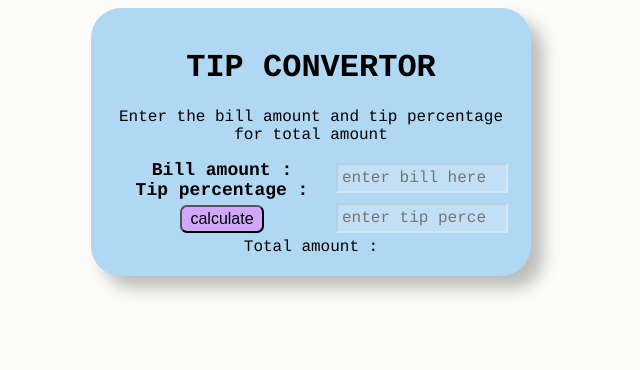
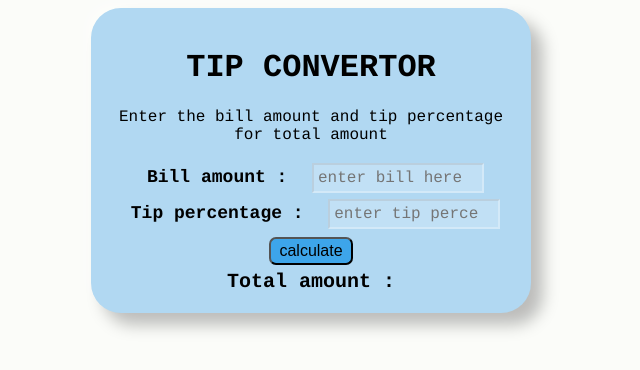
Before and after one commit to ananyachikkur-cs/My-mini-project, a plain HTML site: page index.html in a window 1280 px wide. Shown: the whole page, without its empty margins (329-969 px from the left). Drawn offline with Linux system fonts and the light colour scheme.

Commit message:
html modified

```diff
--- a/index.html
+++ b/index.html
@@ -23,7 +23,7 @@
         <br>
         <button id="calculate">calculate</button>
         <br>
-        <label for="total">Total amount :</label>
+        <label class="total" for="total">Total amount :</label>
         <span id="tatal"></span>
     </div>
     </center>
--- a/style.css
+++ b/style.css
@@ -34,13 +34,27 @@ body {
   color:green;
   margin:3px;
   font-size:16px;
-  float:right;
 }
 button{
     padding:3px 8px;
     font-size: medium;
     border-radius:7px;
-    background-color:rgb(210, 167, 251);
+    background-color:rgb(61, 165, 234);
     margin:5px;
-    box-shadow :oklab(from rgb(169, 169, 238) l a b)
+    box-shadow :oklab(from rgb(169, 169, 238) l a b);
 }
+button:hover{
+    background-color: rgb(107, 149, 227);
+    cursor: pointer;
+    timeline-scope: 0.2s;
+}
+#total{
+    font-weight:bold;
+    font-size:20px;
+    color: rgb(107, 165, 165);
+}
+.total{
+    font-size:20px;
+    font-weight:bold;
+    margin:15px;
+}
```
